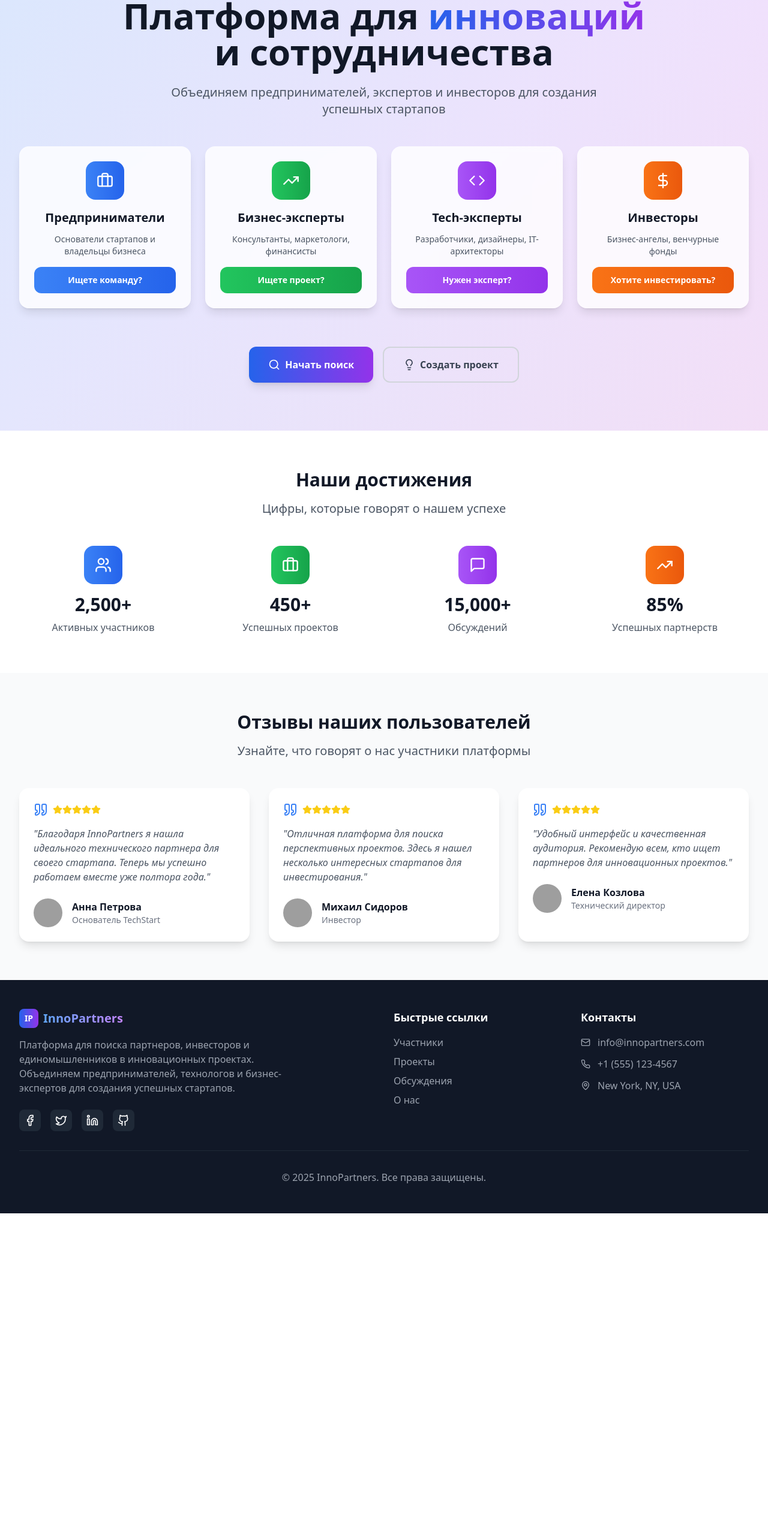
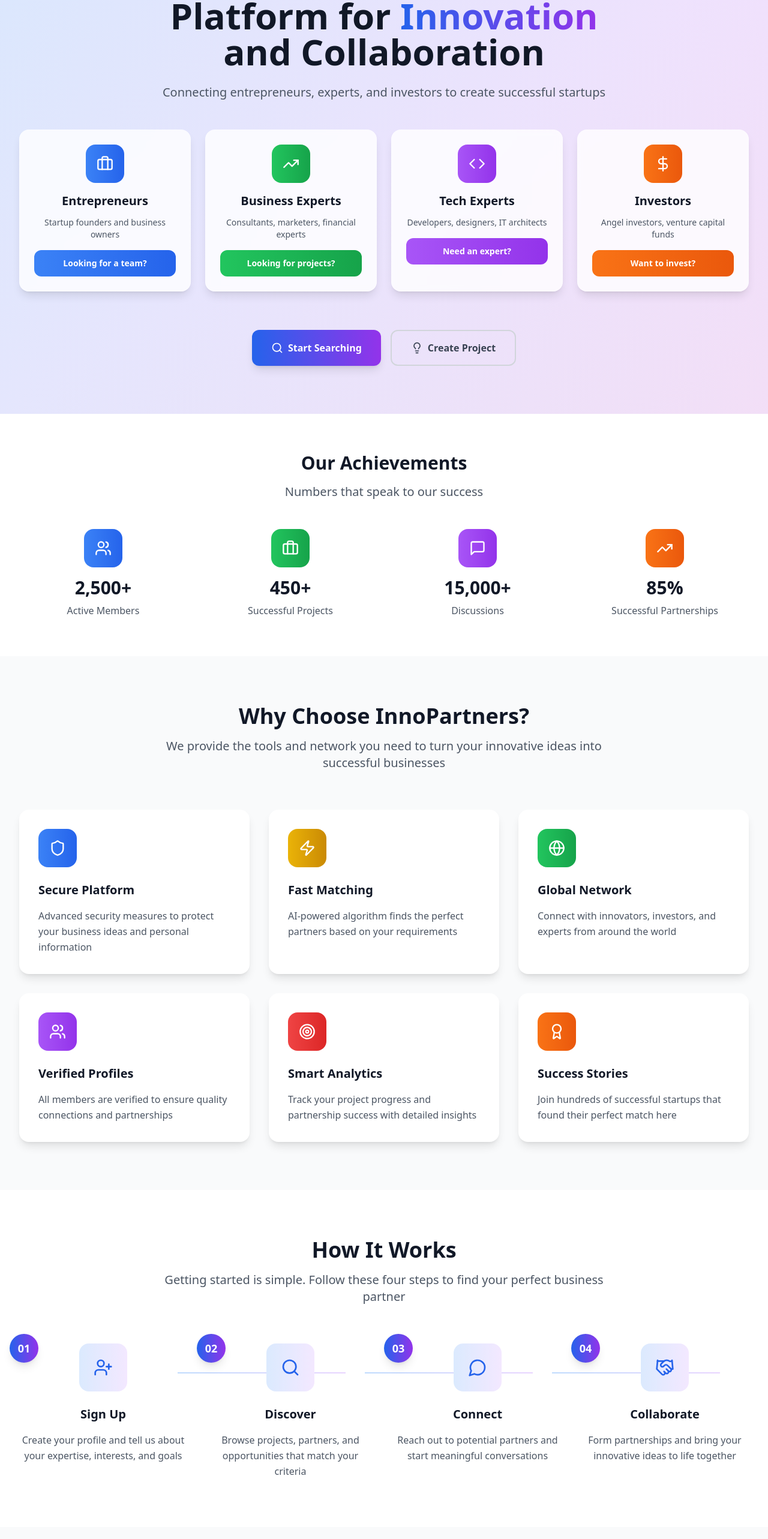
Before and after one commit to aiFutuline/innovo-connect-hub, a React (Vite) app: page / in a window 1280 px wide. Shown: the part 149-2715 px from the top of the page at 60% size. Before the commit the page ends 2172 px from the top, so only its background shows below. Built offline with nearby package versions, Linux system fonts and the light colour scheme; grey boxes are pictures that could not be loaded.

Commit message:
Add more content and translate to English
Expand the site with additional information and translate all content to English.

```diff
--- /dev/null
+++ b/src/components/CallToAction.tsx
@@ -0,0 +1,55 @@
+import React from 'react';
+import { ArrowRight, Sparkles } from 'lucide-react';
+
+const CallToAction = () => {
+  return (
+    <div className="py-20 bg-gradient-to-br from-blue-600 via-purple-600 to-pink-600 relative overflow-hidden">
+      {/* Background decorations */}
+      <div className="absolute inset-0 bg-black/10"></div>
+      <div className="absolute top-0 left-0 w-72 h-72 bg-white/10 rounded-full blur-3xl -translate-x-36 -translate-y-36"></div>
+      <div className="absolute bottom-0 right-0 w-72 h-72 bg-white/10 rounded-full blur-3xl translate-x-36 translate-y-36"></div>
+
+      <div className="relative max-w-7xl mx-auto px-4 sm:px-6 lg:px-8 text-center">
+        <div className="flex justify-center mb-6">
+          <Sparkles className="text-white" size={48} />
+        </div>
+
+        <h2 className="text-4xl md:text-5xl font-bold text-white mb-6">
+          Ready to Build the Future?
+        </h2>
+
+        <p className="text-xl text-white/90 mb-12 max-w-3xl mx-auto">
+          Join thousands of innovators, entrepreneurs, and investors who are already creating tomorrow's success stories
+        </p>
+
+        <div className="flex flex-col sm:flex-row gap-4 justify-center">
+          <button className="bg-white text-blue-600 px-8 py-4 rounded-xl font-semibold hover:bg-gray-100 transition-all duration-200 flex items-center justify-center space-x-2 shadow-lg hover:shadow-xl group">
+            <span>Get Started Today</span>
+            <ArrowRight className="group-hover:translate-x-1 transition-transform duration-200" size={20} />
+          </button>
+
+          <button className="border-2 border-white text-white px-8 py-4 rounded-xl font-semibold hover:bg-white hover:text-blue-600 transition-all duration-200">
+            Learn More
+          </button>
+        </div>
+
+        <div className="mt-12 grid md:grid-cols-3 gap-8 text-white">
+          <div>
+            <div className="text-2xl font-bold mb-2">Free to Join</div>
+            <div className="text-white/80">No hidden fees or charges</div>
+          </div>
+          <div>
+            <div className="text-2xl font-bold mb-2">24/7 Support</div>
+            <div className="text-white/80">We're here to help you succeed</div>
+          </div>
+          <div>
+            <div className="text-2xl font-bold mb-2">Global Community</div>
+            <div className="text-white/80">Connect with partners worldwide</div>
+          </div>
+        </div>
+      </div>
+    </div>
+  );
+};
+
+export default CallToAction;
--- /dev/null
+++ b/src/components/Features.tsx
@@ -0,0 +1,78 @@
+import React from 'react';
+import { Shield, Zap, Globe, Users, Target, Award } from 'lucide-react';
+
+const Features = () => {
+  const features = [
+    {
+      icon: Shield,
+      title: 'Secure Platform',
+      description: 'Advanced security measures to protect your business ideas and personal information',
+      color: 'from-blue-500 to-blue-600'
+    },
+    {
+      icon: Zap,
+      title: 'Fast Matching',
+      description: 'AI-powered algorithm finds the perfect partners based on your requirements',
+      color: 'from-yellow-500 to-yellow-600'
+    },
+    {
+      icon: Globe,
+      title: 'Global Network',
+      description: 'Connect with innovators, investors, and experts from around the world',
+      color: 'from-green-500 to-green-600'
+    },
+    {
+      icon: Users,
+      title: 'Verified Profiles',
+      description: 'All members are verified to ensure quality connections and partnerships',
+      color: 'from-purple-500 to-purple-600'
+    },
+    {
+      icon: Target,
+      title: 'Smart Analytics',
+      description: 'Track your project progress and partnership success with detailed insights',
+      color: 'from-red-500 to-red-600'
+    },
+    {
+      icon: Award,
+      title: 'Success Stories',
+      description: 'Join hundreds of successful startups that found their perfect match here',
+      color: 'from-orange-500 to-orange-600'
+    }
+  ];
+
+  return (
+    <div className="py-20 bg-gray-50">
+      <div className="max-w-7xl mx-auto px-4 sm:px-6 lg:px-8">
+        <div className="text-center mb-16">
+          <h2 className="text-4xl font-bold text-gray-900 mb-4">
+            Why Choose InnoPartners?
+          </h2>
+          <p className="text-xl text-gray-600 max-w-3xl mx-auto">
+            We provide the tools and network you need to turn your innovative ideas into successful businesses
+          </p>
+        </div>
+
+        <div className="grid md:grid-cols-2 lg:grid-cols-3 gap-8">
+          {features.map((feature, index) => {
+            const Icon = feature.icon;
+            return (
+              <div
+                key={index}
+                className="bg-white rounded-2xl p-8 shadow-lg hover:shadow-xl transition-all duration-300 hover:-translate-y-1 group"
+              >
+                <div className={`w-16 h-16 mb-6 bg-gradient-to-r ${feature.color} rounded-2xl flex items-center justify-center group-hover:scale-110 transition-transform duration-300`}>
+                  <Icon className="text-white" size={28} />
+                </div>
+                <h3 className="text-xl font-bold text-gray-900 mb-4">{feature.title}</h3>
+                <p className="text-gray-600 leading-relaxed">{feature.description}</p>
+              </div>
+            );
+          })}
+        </div>
+      </div>
+    </div>
+  );
+};
+
+export default Features;
--- a/src/components/Footer.tsx
+++ b/src/components/Footer.tsx
@@ -18,8 +18,8 @@ const Footer = () => {
               </span>
             </div>
             <p className="text-gray-400 mb-6 max-w-md">
-              Платформа для поиска партнеров, инвесторов и единомышленников в инновационных проектах.
-              Объединяем предпринимателей, технологов и бизнес-экспертов для создания успешных стартапов.
+              Platform for finding partners, investors, and like-minded individuals for innovative projects.
+              Connecting entrepreneurs, technologists, and business experts to create successful startups.
             </p>
             <div className="flex space-x-4">
               <button className="p-2 bg-gray-800 hover:bg-blue-600 rounded-lg transition-colors">
@@ -39,18 +39,18 @@ const Footer = () => {
 
           {/* Quick Links */}
           <div>
-            <h3 className="text-lg font-semibold mb-4">Быстрые ссылки</h3>
+            <h3 className="text-lg font-semibold mb-4">Quick Links</h3>
             <ul className="space-y-2">
-              <li><a href="/participants" className="text-gray-400 hover:text-white transition-colors">Участники</a></li>
-              <li><a href="/projects" className="text-gray-400 hover:text-white transition-colors">Проекты</a></li>
-              <li><a href="/discussions" className="text-gray-400 hover:text-white transition-colors">Обсуждения</a></li>
-              <li><a href="#" className="text-gray-400 hover:text-white transition-colors">О нас</a></li>
+              <li><a href="/participants" className="text-gray-400 hover:text-white transition-colors">Participants</a></li>
+              <li><a href="/projects" className="text-gray-400 hover:text-white transition-colors">Projects</a></li>
+              <li><a href="/discussions" className="text-gray-400 hover:text-white transition-colors">Discussions</a></li>
+              <li><a href="#" className="text-gray-400 hover:text-white transition-colors">About Us</a></li>
             </ul>
           </div>
 
           {/* Contact */}
           <div>
-            <h3 className="text-lg font-semibold mb-4">Контакты</h3>
+            <h3 className="text-lg font-semibold mb-4">Contact</h3>
             <div className="space-y-3">
               <div className="flex items-center space-x-3">
                 <Mail size={16} className="text-gray-400" />
@@ -70,7 +70,7 @@ const Footer = () => {
 
         <div className="border-t border-gray-800 mt-8 pt-8 text-center">
           <p className="text-gray-400">
-            © 2025 InnoPartners. Все права защищены.
+            © 2025 InnoPartners. All rights reserved.
           </p>
         </div>
       </div>
--- a/src/components/Hero.tsx
+++ b/src/components/Hero.tsx
@@ -10,16 +10,16 @@ const Hero = () => {
       <div className="relative max-w-7xl mx-auto px-4 sm:px-6 lg:px-8 py-20">
         <div className="text-center">
           <h1 className="text-4xl md:text-6xl font-bold text-gray-900 mb-6">
-            Платформа для{' '}
+            Platform for{' '}
             <span className="bg-gradient-to-r from-blue-600 to-purple-600 bg-clip-text text-transparent">
-              инноваций
+              Innovation
             </span>
             <br />
-            и сотрудничества
+            and Collaboration
           </h1>
 
           <p className="text-xl text-gray-600 mb-12 max-w-3xl mx-auto">
-            Объединяем предпринимателей, экспертов и инвесторов для создания успешных стартапов
+            Connecting entrepreneurs, experts, and investors to create successful startups
           </p>
 
           <div className="grid md:grid-cols-2 lg:grid-cols-4 gap-6 mb-16">
@@ -28,12 +28,12 @@ const Hero = () => {
               <div className="w-16 h-16 bg-gradient-to-r from-blue-500 to-blue-600 rounded-2xl flex items-center justify-center mb-4 mx-auto">
                 <Briefcase className="text-white" size={28} />
               </div>
-              <h3 className="text-xl font-bold text-gray-900 mb-3 text-center">Предприниматели</h3>
+              <h3 className="text-xl font-bold text-gray-900 mb-3 text-center">Entrepreneurs</h3>
               <p className="text-gray-600 text-center mb-4 text-sm">
-                Основатели стартапов и владельцы бизнеса
+                Startup founders and business owners
               </p>
               <button className="w-full bg-gradient-to-r from-blue-500 to-blue-600 text-white py-3 px-4 rounded-xl font-semibold hover:from-blue-600 hover:to-blue-700 transition-all duration-200 text-sm">
-                Ищете команду?
+                Looking for a team?
               </button>
             </div>
 
@@ -42,12 +42,12 @@ const Hero = () => {
               <div className="w-16 h-16 bg-gradient-to-r from-green-500 to-green-600 rounded-2xl flex items-center justify-center mb-4 mx-auto">
                 <TrendingUp className="text-white" size={28} />
               </div>
-              <h3 className="text-xl font-bold text-gray-900 mb-3 text-center">Бизнес-эксперты</h3>
+              <h3 className="text-xl font-bold text-gray-900 mb-3 text-center">Business Experts</h3>
               <p className="text-gray-600 text-center mb-4 text-sm">
-                Консультанты, маркетологи, финансисты
+                Consultants, marketers, financial experts
               </p>
               <button className="w-full bg-gradient-to-r from-green-500 to-green-600 text-white py-3 px-4 rounded-xl font-semibold hover:from-green-600 hover:to-green-700 transition-all duration-200 text-sm">
-                Ищете проект?
+                Looking for projects?
               </button>
             </div>
 
@@ -56,12 +56,12 @@ const Hero = () => {
               <div className="w-16 h-16 bg-gradient-to-r from-purple-500 to-purple-600 rounded-2xl flex items-center justify-center mb-4 mx-auto">
                 <Code className="text-white" size={28} />
               </div>
-              <h3 className="text-xl font-bold text-gray-900 mb-3 text-center">Tech-эксперты</h3>
+              <h3 className="text-xl font-bold text-gray-900 mb-3 text-center">Tech Experts</h3>
               <p className="text-gray-600 text-center mb-4 text-sm">
-                Разработчики, дизайнеры, IT-архитекторы
+                Developers, designers, IT architects
               </p>
               <button className="w-full bg-gradient-to-r from-purple-500 to-purple-600 text-white py-3 px-4 rounded-xl font-semibold hover:from-purple-600 hover:to-purple-700 transition-all duration-200 text-sm">
-                Нужен эксперт?
+                Need an expert?
               </button>
             </div>
 
@@ -70,12 +70,12 @@ const Hero = () => {
               <div className="w-16 h-16 bg-gradient-to-r from-orange-500 to-orange-600 rounded-2xl flex items-center justify-center mb-4 mx-auto">
                 <DollarSign className="text-white" size={28} />
               </div>
-              <h3 className="text-xl font-bold text-gray-900 mb-3 text-center">Инвесторы</h3>
+              <h3 className="text-xl font-bold text-gray-900 mb-3 text-center">Investors</h3>
               <p className="text-gray-600 text-center mb-4 text-sm">
-                Бизнес-ангелы, венчурные фонды
+                Angel investors, venture capital funds
               </p>
               <button className="w-full bg-gradient-to-r from-orange-500 to-orange-600 text-white py-3 px-4 rounded-xl font-semibold hover:from-orange-600 hover:to-orange-700 transition-all duration-200 text-sm">
-                Хотите инвестировать?
+                Want to invest?
               </button>
             </div>
           </div>
@@ -83,11 +83,11 @@ const Hero = () => {
           <div className="flex flex-col sm:flex-row gap-4 justify-center">
             <button className="bg-gradient-to-r from-blue-600 to-purple-600 text-white px-8 py-4 rounded-xl font-semibold hover:from-blue-700 hover:to-purple-700 transition-all duration-200 flex items-center justify-center space-x-2 shadow-lg hover:shadow-xl">
               <Search size={20} />
-              <span>Начать поиск</span>
+              <span>Start Searching</span>
             </button>
             <button className="border-2 border-gray-300 text-gray-700 px-8 py-4 rounded-xl font-semibold hover:border-blue-500 hover:text-blue-600 transition-all duration-200 flex items-center justify-center space-x-2">
               <Lightbulb size={20} />
-              <span>Создать проект</span>
+              <span>Create Project</span>
             </button>
           </div>
         </div>
--- /dev/null
+++ b/src/components/HowItWorks.tsx
@@ -0,0 +1,76 @@
+import React from 'react';
+import { UserPlus, Search, MessageCircle, Handshake } from 'lucide-react';
+
+const HowItWorks = () => {
+  const steps = [
+    {
+      icon: UserPlus,
+      title: 'Sign Up',
+      description: 'Create your profile and tell us about your expertise, interests, and goals',
+      step: '01'
+    },
+    {
+      icon: Search,
+      title: 'Discover',
+      description: 'Browse projects, partners, and opportunities that match your criteria',
+      step: '02'
+    },
+    {
+      icon: MessageCircle,
+      title: 'Connect',
+      description: 'Reach out to potential partners and start meaningful conversations',
+      step: '03'
+    },
+    {
+      icon: Handshake,
+      title: 'Collaborate',
+      description: 'Form partnerships and bring your innovative ideas to life together',
+      step: '04'
+    }
+  ];
+
+  return (
+    <div className="py-20 bg-white">
+      <div className="max-w-7xl mx-auto px-4 sm:px-6 lg:px-8">
+        <div className="text-center mb-16">
+          <h2 className="text-4xl font-bold text-gray-900 mb-4">
+            How It Works
+          </h2>
+          <p className="text-xl text-gray-600 max-w-3xl mx-auto">
+            Getting started is simple. Follow these four steps to find your perfect business partner
+          </p>
+        </div>
+
+        <div className="grid md:grid-cols-2 lg:grid-cols-4 gap-8">
+          {steps.map((step, index) => {
+            const Icon = step.icon;
+            return (
+              <div key={index} className="text-center relative">
+                {/* Step number */}
+                <div className="absolute -top-4 -left-4 w-12 h-12 bg-gradient-to-r from-blue-600 to-purple-600 rounded-full flex items-center justify-center text-white font-bold text-lg shadow-lg">
+                  {step.step}
+                </div>
+
+                {/* Icon */}
+                <div className="w-20 h-20 mx-auto mb-6 bg-gradient-to-r from-blue-100 to-purple-100 rounded-2xl flex items-center justify-center group-hover:scale-110 transition-transform duration-300">
+                  <Icon className="text-blue-600" size={32} />
+                </div>
+
+                {/* Content */}
+                <h3 className="text-xl font-bold text-gray-900 mb-4">{step.title}</h3>
+                <p className="text-gray-600 leading-relaxed">{step.description}</p>
+
+                {/* Connector line for desktop */}
+                {index < steps.length - 1 && (
+                  <div className="hidden lg:block absolute top-12 left-full w-full h-0.5 bg-gradient-to-r from-blue-200 to-purple-200 transform -translate-x-4"></div>
+                )}
+              </div>
+            );
+          })}
+        </div>
+      </div>
+    </div>
+  );
+};
+
+export default HowItWorks;
--- a/src/components/Stats.tsx
+++ b/src/components/Stats.tsx
@@ -7,25 +7,25 @@ const Stats = () => {
     {
       icon: Users,
       value: '2,500+',
-      label: 'Активных участников',
+      label: 'Active Members',
       color: 'from-blue-500 to-blue-600'
     },
     {
       icon: Briefcase,
       value: '450+',
-      label: 'Успешных проектов',
+      label: 'Successful Projects',
       color: 'from-green-500 to-green-600'
     },
     {
       icon: MessageSquare,
       value: '15,000+',
-      label: 'Обсуждений',
+      label: 'Discussions',
       color: 'from-purple-500 to-purple-600'
     },
     {
       icon: TrendingUp,
       value: '85%',
-      label: 'Успешных партнерств',
+      label: 'Successful Partnerships',
       color: 'from-orange-500 to-orange-600'
     }
   ];
@@ -35,10 +35,10 @@ const Stats = () => {
       <div className="max-w-7xl mx-auto px-4 sm:px-6 lg:px-8">
         <div className="text-center mb-12">
           <h2 className="text-3xl font-bold text-gray-900 mb-4">
-            Наши достижения
+            Our Achievements
           </h2>
           <p className="text-xl text-gray-600">
-            Цифры, которые говорят о нашем успехе
+            Numbers that speak to our success
           </p>
         </div>
 
--- a/src/components/Testimonials.tsx
+++ b/src/components/Testimonials.tsx
@@ -5,24 +5,24 @@ import { Star, Quote } from 'lucide-react';
 const Testimonials = () => {
   const testimonials = [
     {
-      name: 'Анна Петрова',
-      role: 'Основатель TechStart',
+      name: 'Anna Peterson',
+      role: 'Founder of TechStart',
       avatar: 'https://images.unsplash.com/photo-1494790108755-2616b612b786?w=150&h=150&fit=crop&crop=face',
-      content: 'Благодаря InnoPartners я нашла идеального технического партнера для своего стартапа. Теперь мы успешно работаем вместе уже полтора года.',
+      content: 'Thanks to InnoPartners, I found the perfect technical partner for my startup. We have been working successfully together for over a year and a half now.',
       rating: 5
     },
     {
-      name: 'Михаил Сидоров',
-      role: 'Инвестор',
+      name: 'Michael Johnson',
+      role: 'Investor',
       avatar: 'https://images.unsplash.com/photo-1472099645785-5658abf4ff4e?w=150&h=150&fit=crop&crop=face',
-      content: 'Отличная платформа для поиска перспективных проектов. Здесь я нашел несколько интересных стартапов для инвестирования.',
+      content: 'Excellent platform for finding promising projects. I found several interesting startups to invest in here.',
       rating: 5
     },
     {
-      name: 'Елена Козлова',
-      role: 'Технический директор',
+      name: 'Elena Rodriguez',
+      role: 'Chief Technology Officer',
       avatar: 'https://images.unsplash.com/photo-1438761681033-6461ffad8d80?w=150&h=150&fit=crop&crop=face',
-      content: 'Удобный интерфейс и качественная аудитория. Рекомендую всем, кто ищет партнеров для инновационных проектов.',
+      content: 'User-friendly interface and quality community. I recommend it to anyone looking for partners for innovative projects.',
       rating: 5
     }
   ];
@@ -32,10 +32,10 @@ const Testimonials = () => {
       <div className="max-w-7xl mx-auto px-4 sm:px-6 lg:px-8">
         <div className="text-center mb-12">
           <h2 className="text-3xl font-bold text-gray-900 mb-4">
-            Отзывы наших пользователей
+            What Our Users Say
           </h2>
           <p className="text-xl text-gray-600">
-            Узнайте, что говорят о нас участники платформы
+            Hear from platform members about their experience
           </p>
         </div>
 
--- a/src/pages/Index.tsx
+++ b/src/pages/Index.tsx
@@ -3,7 +3,10 @@ import React from 'react';
 import Navigation from '../components/Navigation';
 import Hero from '../components/Hero';
 import Stats from '../components/Stats';
+import Features from '../components/Features';
+import HowItWorks from '../components/HowItWorks';
 import Testimonials from '../components/Testimonials';
+import CallToAction from '../components/CallToAction';
 import Footer from '../components/Footer';
 
 const Index = () => {
@@ -12,7 +15,10 @@ const Index = () => {
       <Navigation />
       <Hero />
       <Stats />
+      <Features />
+      <HowItWorks />
       <Testimonials />
+      <CallToAction />
       <Footer />
     </div>
   );
```
Also changed, not shown: src/components/Navigation.tsx (+5 -5 lines).
